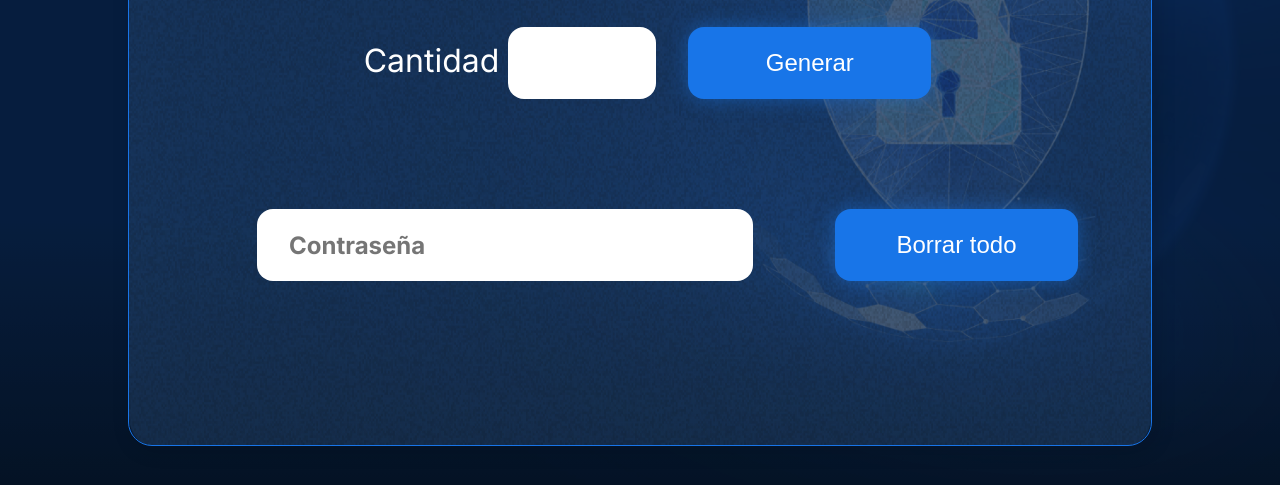
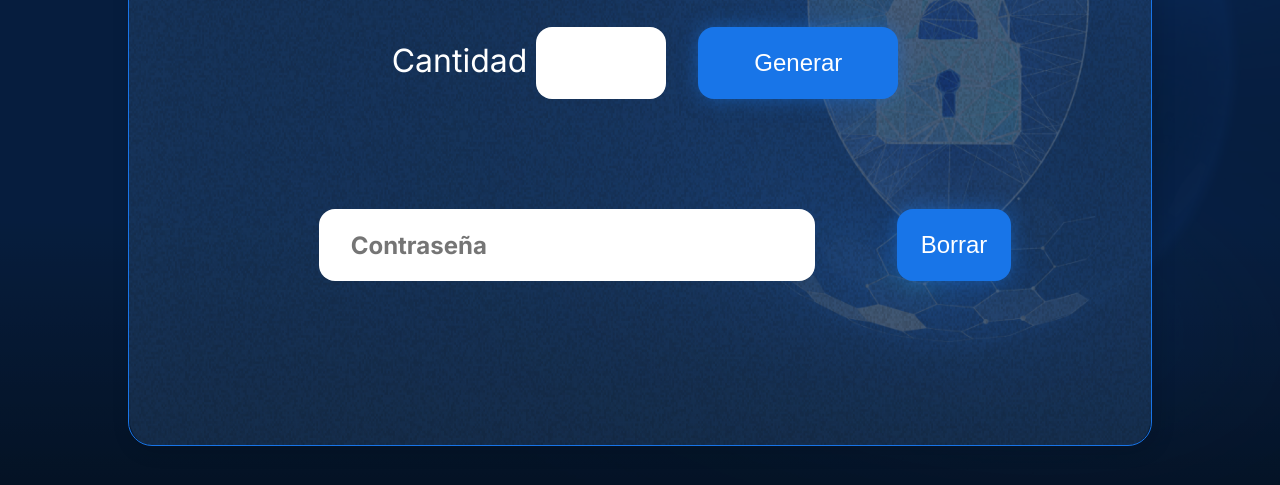
Before and after one commit to Lady-Marianne/generador-de-contrasenias, a plain HTML site: page index.html in a window 1280 px wide. Shown: the part 313-798 px from the top of the page. Drawn offline with Linux system fonts and the light colour scheme.

Commit message:
Detalles

```diff
--- a/assets/style.css
+++ b/assets/style.css
@@ -77,7 +77,7 @@ h1 {
     display: block;
 }
 
-.container__campo {
+.container__campo__1, .container__campo__2 {
     display: flex;
     align-items: center;
     align-content: center;
@@ -98,7 +98,7 @@ h1 {
 }
 
 .container__input {
-    width: 148px;
+    width: 130px;
     height: 72px;
     border-radius: 16px;
     background-color: #FFF;
@@ -111,6 +111,10 @@ h1 {
 
 }
 
+.boton {
+    width: 200px;
+}
+
 .boton, .botonLimpiar{
     color: white;
     font-size: 1.5rem;
@@ -118,15 +122,12 @@ h1 {
     background-color: #1875E8;
     padding: 1rem 1.5rem;
     border-radius: 16px;
-    width: 243px;
     height: 72px;
     box-shadow: 0px 0px 20px 0px rgba(24, 117, 232, 0.50);
     cursor: pointer;
 }
 
 .container__contrasenia {
-    display: flex;
-    align-content: flex-start;
     width: 496px;
     height: 72px;
     border-radius: 16px;
--- a/index.html
+++ b/index.html
@@ -16,19 +16,19 @@
             <div class="container__informacion">
                 <div class="container__texto">
                     <h1>Generador<span class="container__texto-azul"> de Contraseñas</span></h1>
-                    <div class="container__campo">
+                    <div class="container__campo__1">
                         <label class="texto__parrafo">Cantidad
                             <input class="container__input" type="number" id="cantidad">
                         </label>
                         <button class="boton" id="generar" onclick="generar()">Generar</button>
                     </div>
-                    <div class="container__campo">
+                    <div class="container__campo__2">
                         <div class="container__password">
                             <input class="container__contrasenia" type="text" id="contrasenia" placeholder="Contraseña">
                             <span id="mensaje-fortaleza" class="mensaje-fortaleza"></span>
                         </div>
                         <div class="container__borrar">
-                            <button class="botonLimpiar" id="botonLimpiar" onclick="limpiarCampos">Borrar todo</button>
+                            <button class="botonLimpiar" id="botonLimpiar" onclick="limpiarCampos">Borrar</button>
                             <span id="mensaje-fortaleza" class="mensaje-fortaleza"></span>
                         </div>
                     </div>
```
